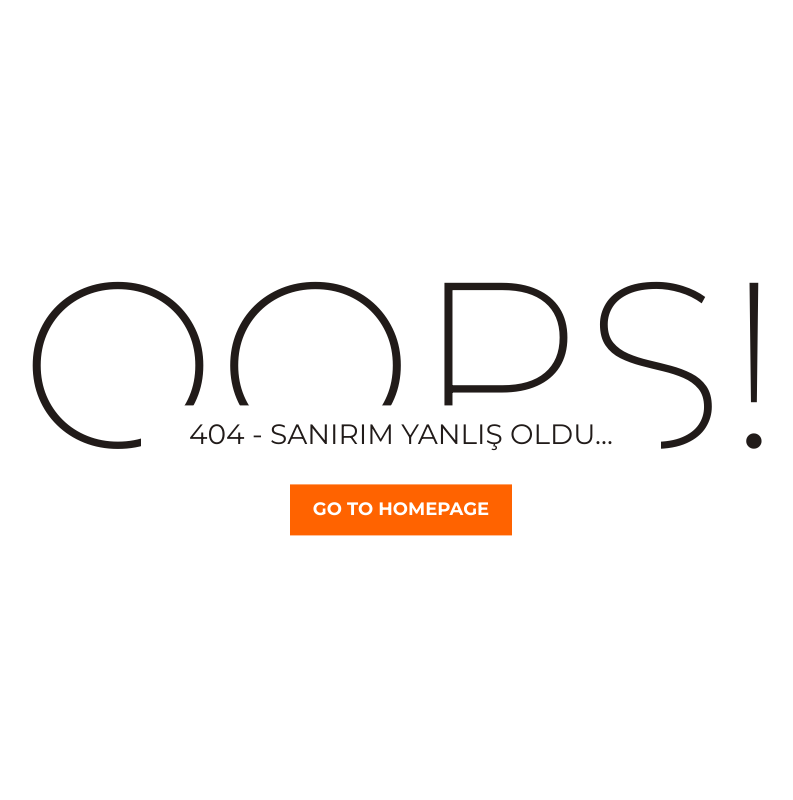
After one commit to SoulFly579/phpfirstblog, a PHP site: page /blogW/404.php in a window 1280 px wide. The commit adds this page. Shown: the whole page, without its empty margins (239-1032 px from the left). Run offline with PHP 8.4, Linux system fonts and the light colour scheme.

Commit message:
Second commit v0.0.2

```diff
--- /dev/null
+++ b/404.php
@@ -0,0 +1,41 @@
+<!DOCTYPE html>
+<html lang="en">
+
+<head>
+	<meta charset="utf-8">
+	<meta http-equiv="X-UA-Compatible" content="IE=edge">
+	<meta name="viewport" content="width=device-width, initial-scale=1">
+	<!-- The above 3 meta tags *must* come first in the head; any other head content must come *after* these tags -->
+
+	<title>404 Error</title>
+
+	<!-- Google font -->
+	<link href="https://fonts.googleapis.com/css?family=Montserrat:200,400,700" rel="stylesheet">
+
+	<!-- Custom stlylesheet -->
+	<link type="text/css" rel="stylesheet" href="css/style404.css" />
+
+	<!-- HTML5 shim and Respond.js for IE8 support of HTML5 elements and media queries -->
+	<!-- WARNING: Respond.js doesn't work if you view the page via file:// -->
+	<!--[if lt IE 9]>
+		  <script src="https://oss.maxcdn.com/html5shiv/3.7.3/html5shiv.min.js"></script>
+		  <script src="https://oss.maxcdn.com/respond/1.4.2/respond.min.js"></script>
+		<![endif]-->
+
+</head>
+
+<body>
+
+	<div id="notfound">
+		<div class="notfound">
+			<div class="notfound-404">
+				<h1>Oops!</h1>
+				<h2>404 - Sanırım yanlış oldu...</h2>
+			</div>
+			<a href="/blogW/index">Go TO Homepage</a>
+		</div>
+	</div>
+
+</body><!-- This templates was made by Colorlib (https://colorlib.com) -->
+
+</html>
--- a/admin/includes/admin_header.php
+++ b/admin/includes/admin_header.php
@@ -1,4 +1,5 @@
 <?php include "../includes/db.php"; ?>
+
 <!DOCTYPE html>
 <html lang="en">
 
--- a/admin/includes/admin_sidebar.php
+++ b/admin/includes/admin_sidebar.php
@@ -20,6 +20,11 @@
           <a class="nav-link" href="posts.php">
             <i class="far fa-clipboard"></i>
             <span>Posts</span></a>
+        </li>
+        <li class="nav-item">
+          <a class="nav-link" href="comments.php">
+            <i class="far fa-comment"></i>
+            <span>Comments</span></a>
         </li>
         <li class="nav-item dropdown">
           <a class="nav-link dropdown-toggle" href="#" id="pagesDropdown" role="button" data-toggle="dropdown" aria-haspopup="true" aria-expanded="false">
--- a/blog.php
+++ b/blog.php
@@ -2,6 +2,7 @@
 
 	<!-- Navigation -->
 <?php include "includes/navigation.php"; ?>
+<?php include "fonksiyonlar.php"; ?>
 
 
 	<!--==========================
@@ -50,7 +51,7 @@
 								</ul>
 								<h3><?php echo $post_title; ?></h3>
 								<p><?php echo $post_text; ?>...</p>
-								<a href="blog-single.php?look=<?php echo $post_id; ?>">Read More</a>
+								<a href="blog/<?=seo($row["post_title"]).'/'."$post_id"; ?>">Read More</a>
 							</div>
 						</div>
 					</div>
--- /dev/null
+++ b/css/style404.css
@@ -0,0 +1,110 @@
+* {
+  -webkit-box-sizing: border-box;
+          box-sizing: border-box;
+}
+
+body {
+  padding: 0;
+  margin: 0;
+}
+
+#notfound {
+  position: relative;
+  height: 100vh;
+}
+
+#notfound .notfound {
+  position: absolute;
+  left: 50%;
+  top: 50%;
+  -webkit-transform: translate(-50%, -50%);
+      -ms-transform: translate(-50%, -50%);
+          transform: translate(-50%, -50%);
+}
+
+.notfound {
+  max-width: 520px;
+  width: 100%;
+  line-height: 1.4;
+  text-align: center;
+}
+
+.notfound .notfound-404 {
+  position: relative;
+  height: 200px;
+  margin: 0px auto 20px;
+  z-index: -1;
+}
+
+.notfound .notfound-404 h1 {
+  font-family: 'Montserrat', sans-serif;
+  font-size: 236px;
+  font-weight: 200;
+  margin: 0px;
+  color: #211b19;
+  text-transform: uppercase;
+  position: absolute;
+  left: 50%;
+  top: 50%;
+  -webkit-transform: translate(-50%, -50%);
+      -ms-transform: translate(-50%, -50%);
+          transform: translate(-50%, -50%);
+}
+
+.notfound .notfound-404 h2 {
+  font-family: 'Montserrat', sans-serif;
+  font-size: 28px;
+  font-weight: 400;
+  text-transform: uppercase;
+  color: #211b19;
+  background: #fff;
+  padding: 10px 5px;
+  margin: auto;
+  display: inline-block;
+  position: absolute;
+  bottom: 0px;
+  left: 0;
+  right: 0;
+}
+
+.notfound a {
+  font-family: 'Montserrat', sans-serif;
+  display: inline-block;
+  font-weight: 700;
+  text-decoration: none;
+  color: #fff;
+  text-transform: uppercase;
+  padding: 13px 23px;
+  background: #ff6300;
+  font-size: 18px;
+  -webkit-transition: 0.2s all;
+  transition: 0.2s all;
+}
+
+.notfound a:hover {
+  color: #ff6300;
+  background: #211b19;
+}
+
+@media only screen and (max-width: 767px) {
+  .notfound .notfound-404 h1 {
+    font-size: 148px;
+  }
+}
+
+@media only screen and (max-width: 480px) {
+  .notfound .notfound-404 {
+    height: 148px;
+    margin: 0px auto 10px;
+  }
+  .notfound .notfound-404 h1 {
+    font-size: 86px;
+  }
+  .notfound .notfound-404 h2 {
+    font-size: 16px;
+  }
+  .notfound a {
+    padding: 7px 15px;
+    font-size: 14px;
+  }
+}
--- a/includes/header.php
+++ b/includes/header.php
@@ -1,5 +1,8 @@
 
 <?php include "includes/db.php"; ?>
+
+
+<base href="http://localhost/blogW/">
 
 <!doctype html>
 <html lang="en">
```
Also changed, not shown: admin/comments.php (added, +170 -0 lines), blog-single.php (+48 -8 lines), fonksiyonlar.php (added, +16 -0 lines), .htaccess (added).
